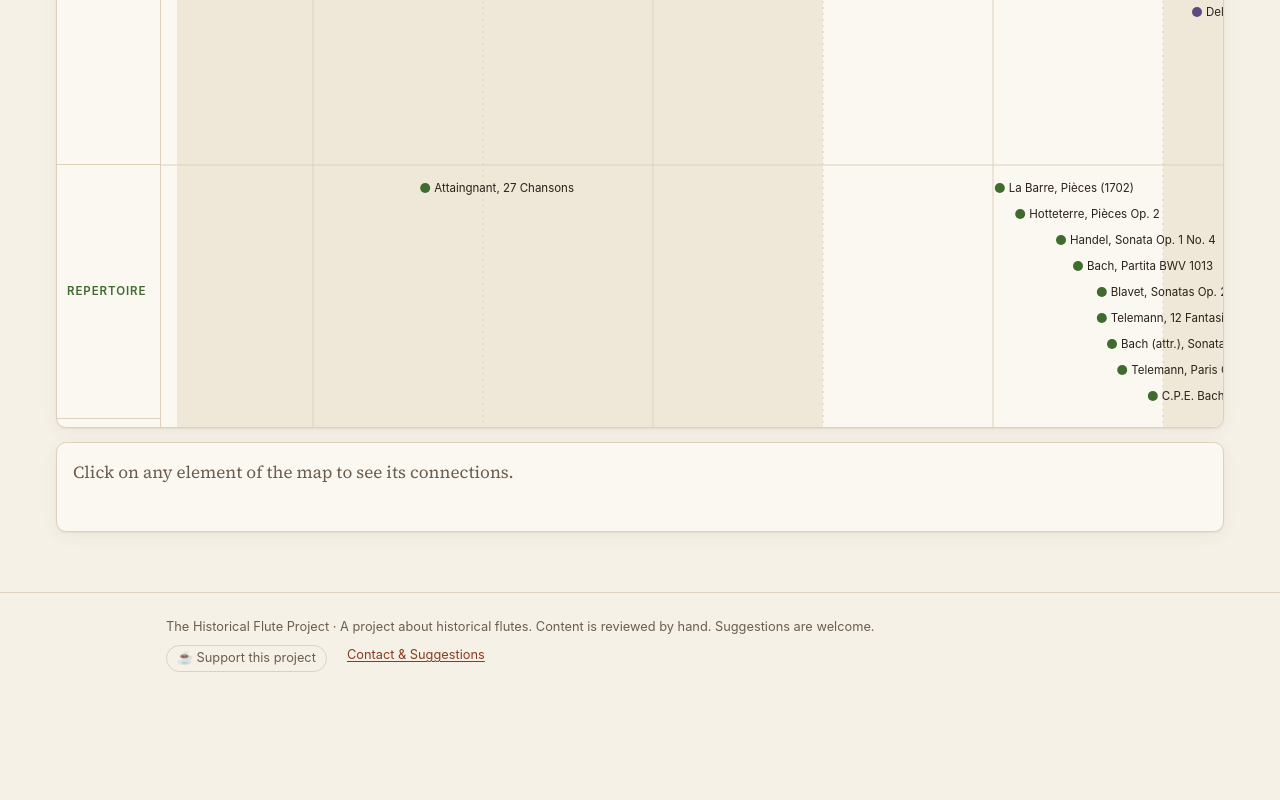
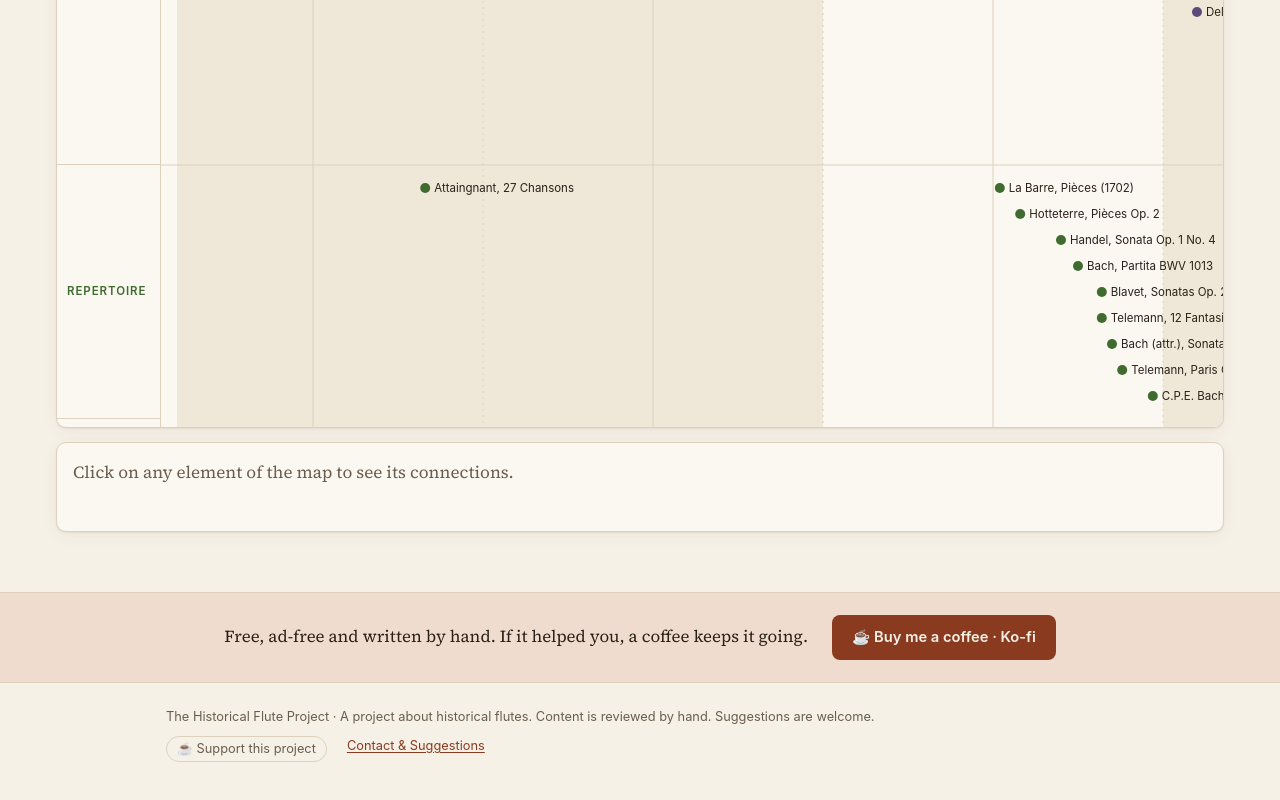
Before and after one commit to Flute-History-Project/flute-history-project.github.io, a plain HTML site: page map.html in a window 1280 px wide. Shown: the part 1479-2279 px from the top of the page. Before the commit the page ends 2191 px from the top, so only its background shows below. Drawn offline with nearby package versions, Linux system fonts and the light colour scheme.

Commit message:
Add a visible Ko-fi support band above the footer
Co-Authored-By: Claude Sonnet 5.5 <noreply@anthropic.com>

```diff
--- a/assets/css/style.css
+++ b/assets/css/style.css
@@ -247,6 +247,11 @@ a.xref.t-repertoire { color: var(--c-repertoire); }
 /* ---------- Footer ---------- */
 .site-footer { border-top: 1px solid var(--line); margin-top: 60px; padding: 24px 0 40px; font-family: var(--sans); font-size: .8rem; color: var(--muted); }
 .site-footer .wrap { display: flex; flex-wrap: wrap; gap: 8px 24px; justify-content: space-between; }
+.site-footer { padding-top: 0; }
+.support-band { background: var(--accent-soft); border-bottom: 1px solid var(--line); margin-bottom: 24px; padding: 22px 0; }
+.support-band .wrap { display: flex; flex-wrap: wrap; align-items: center; justify-content: center; gap: 12px 24px; }
+.support-band p { margin: 0; font-family: var(--serif, inherit); font-size: 1.05rem; color: var(--ink); }
+.btn.kofi { background: var(--accent); color: var(--paper); font-weight: 600; padding: 11px 20px; white-space: nowrap; }
 .footer-links { display: flex; flex-wrap: wrap; gap: 8px 20px; }
 .support-link { color: var(--muted); text-decoration: none; border: 1px solid var(--line); border-radius: 999px; padding: 2px 10px; }
 .support-link:hover { color: var(--accent); border-color: var(--accent); }
--- a/assets/data/site.js
+++ b/assets/data/site.js
@@ -99,6 +99,7 @@ HFP.i18n = {
     support_title: "Support the project",
     support_text: "This site is free, has no advertising and is written and checked by hand. If you find it useful, a small contribution helps cover the hosting, the books and the time spent on research, and keeps the site growing.",
     support_btn: "Buy me a coffee",
+    support_band: "Free, ad-free and written by hand. If it helped you, a coffee keeps it going.",
     support_soon: "Donations will be possible soon.",
     credits_website: "Visit my website",
     credits_photo: "Photo", credits_instruments: "The flutes I play", credits_about: "About this project",
@@ -181,6 +182,7 @@ HFP.i18n = {
     support_title: "Soutenir le projet",
     support_text: "Ce site est gratuit, sans publicité, rédigé et vérifié à la main. S'il vous est utile, une petite contribution aide à couvrir l'hébergement, les livres et le temps de recherche, et permet au site de grandir.",
     support_btn: "Offrez-moi un café",
+    support_band: "Gratuit, sans publicité, écrit à la main. Si le site vous a servi, un café aide à le faire vivre.",
     support_soon: "Les dons seront bientôt possibles.",
     credits_website: "Visiter mon site",
     credits_photo: "Photo", credits_instruments: "Les flûtes que je joue", credits_about: "À propos du projet",
@@ -263,6 +265,7 @@ HFP.i18n = {
     support_title: "Sostieni il progetto",
     support_text: "Questo sito è gratuito, senza pubblicità, scritto e verificato a mano. Se ti è utile, un piccolo contributo aiuta a coprire hosting, libri e tempo di ricerca, e permette al sito di crescere.",
     support_btn: "Offrimi un caffè",
+    support_band: "Gratuito, senza pubblicità, scritto a mano. Se ti è stato utile, un caffè aiuta a farlo vivere.",
     support_soon: "Le donazioni saranno possibili a breve.",
     credits_website: "Visita il mio sito",
     credits_photo: "Foto", credits_instruments: "I flauti che suono", credits_about: "Il progetto",
--- a/assets/js/app.js
+++ b/assets/js/app.js
@@ -185,7 +185,9 @@
     const support = H.config.donateUrl
       ? `<a class="support-link" href="${H.config.donateUrl}" target="_blank" rel="noopener">☕ ${esc(tr("support_link"))}</a>`
       : `<a class="support-link" href="credits.html#support">☕ ${esc(tr("support_link"))}</a>`;
-    foot.innerHTML = `<div class="wrap"><span>${esc(H.config.siteName)} · ${esc(tr("footer"))}</span>
+    const band = `<div class="support-band"><div class="wrap"><p>${esc(tr("support_band"))}</p>
+      <a class="btn kofi" href="${H.config.donateUrl || "credits.html#support"}"${H.config.donateUrl ? ' target="_blank" rel="noopener"' : ""}>☕ ${esc(tr("support_btn"))} · ${esc(H.config.donateLabel)}</a></div></div>`;
+    foot.innerHTML = band + `<div class="wrap"><span>${esc(H.config.siteName)} · ${esc(tr("footer"))}</span>
       <span class="footer-links">${support}<a href="contact.html">${esc(tr("nav_contact"))}</a></span></div>`;
     document.title = (page === "home" ? "" : tr("nav_" + page) + " · ") + H.config.siteName;
   }
```
